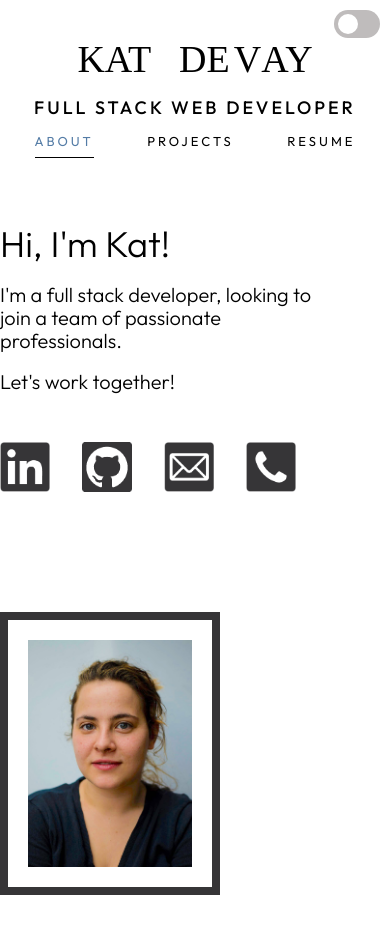
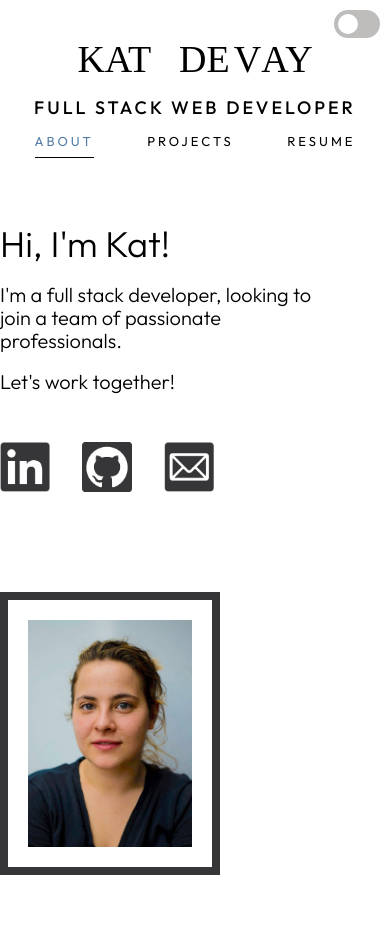
Before and after one commit to kdevay/kdevay.github.io, a React (Vite) app: page / in a window 390 px wide. Shown: the top 934 px of the page. Built offline with nearby package versions, Linux system fonts and the light colour scheme; a web font is replaced by a local one.

Commit message:
fix: rm telephone number

```diff
--- a/src/components/DarkIcons.tsx
+++ b/src/components/DarkIcons.tsx
@@ -6,7 +6,7 @@ import dPhone from '../icons/dPhone.png';
 
 export default function DarkIcons() {
   return (
-    <div className='flex justify-center gap-8 mt-[30px] mb-[20px]'>
+    <div className='flex justify-center gap-8 mt-[30px]'>
       <a target='_blank' href='https://www.linkedin.com/in/kat-devay/'>
         <img className='size-[50px]' src={dLin} alt='linkedin logo' />
       </a>
@@ -16,9 +16,6 @@ export default function DarkIcons() {
       <a target='_blank' href='mailto:katdevay@gmail.com'>
         <img className='size-[50px]' src={dMail} alt='email icon' />
       </a>
-      <a target='_blank' href='tel:+15046691448'>
-        <img className='size-[50px]' src={dPhone} alt='phone icon' />
-      </a>
     </div>
   );
 }
--- a/src/components/LightIcons.tsx
+++ b/src/components/LightIcons.tsx
@@ -6,7 +6,7 @@ import mail from '../icons/mail.png';
 
 export default function HeaderL() {
   return (
-    <div className='flex justify-center gap-8 mt-[30px] mb-[20px]'>
+    <div className='flex justify-center gap-8 mt-[30px]'>
       <a target='_blank' href='https://www.linkedin.com/in/kat-devay/'>
         <img className='size-[50px]' src={lin} alt='linkedin logo' />
       </a>
@@ -16,9 +16,6 @@ export default function HeaderL() {
       <a target='_blank' href='mailto:katdevay@gmail.com'>
         <img className='size-[50px]' src={mail} alt='email icon' />
       </a>
-      <a target='_blank' href='tel:+15046691448'>
-        <img className='size-[50px]' src={phone} alt='phone icon' />
-      </a>
     </div>
   );
 }
```
